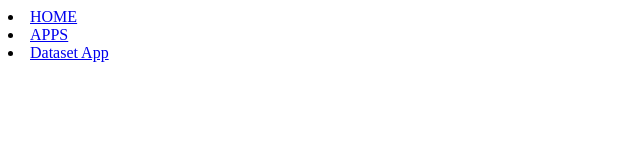
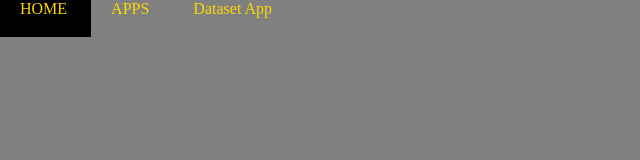
Before and after one commit to WVCS/website-trevorsabins, a plain HTML site: page index.html in a window 1280 px wide. Shown: the whole page, without its empty margins (0-640 px from the left). Drawn offline with Linux system fonts and the light colour scheme.

Commit message:
Update style.css

```diff
--- a/style.css
+++ b/style.css
@@ -1,3 +1,24 @@
-body {
+nav {
+  list-style-type: none;
+  background-color: grey;
+  width: 100%;
+  height: 100%;
+  position: fixed;
+  top: 0;
+  left: 0;
+}
 
+li {
+  display: inline;
+  padding: 20px;
 }
+
+li:hover {
+  background-color: Black;
+}
+
+a {
+  text-decoration: none;
+  color: Gold;
+  font: Helvetica;
+}
```
